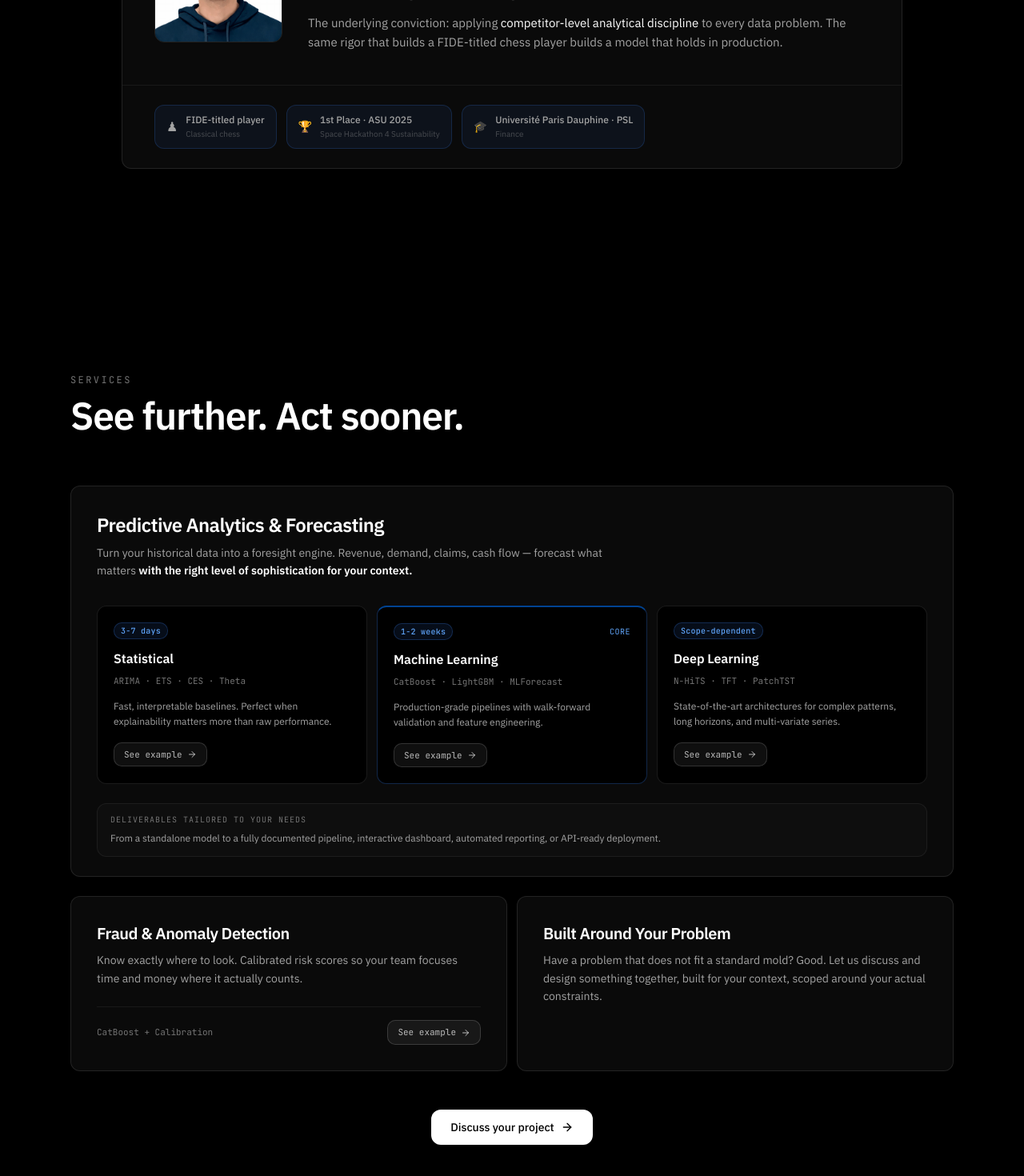
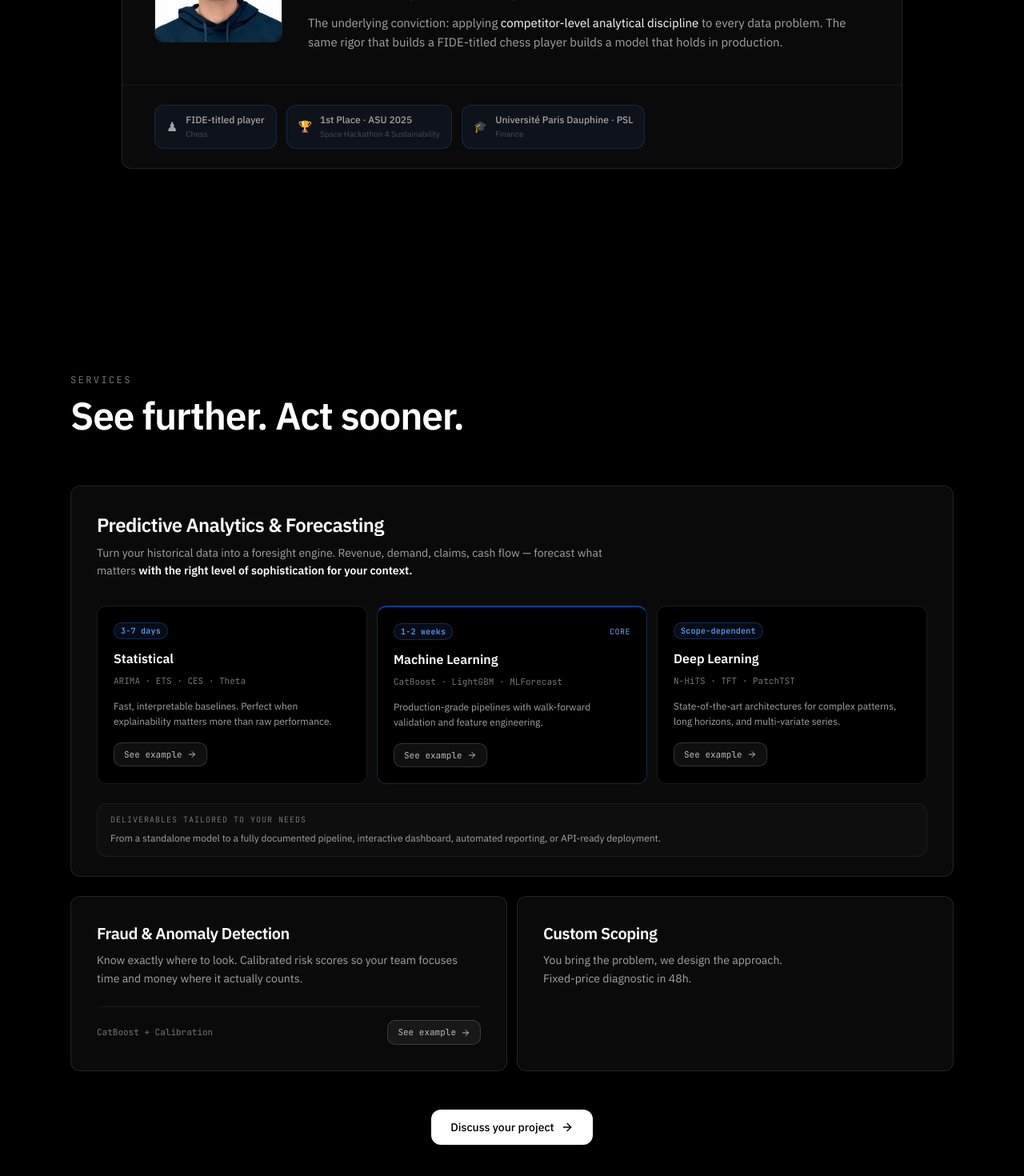
Before and after one commit to ag-algolab/ag-algolab.github.io, a React (Vite) app: page / in a window 1280 px wide. Shown: the part 1265-2735 px from the top of the page at 80% size. Built offline with nearby package versions, Linux system fonts and the light colour scheme.

Commit message:
Update App.jsx

```diff
--- a/src/App.jsx
+++ b/src/App.jsx
@@ -210,12 +210,11 @@ function ServicesSection() {
           >
             <div className="p-8 flex flex-col h-full">
               <h3 className="text-xl font-semibold text-white mb-2 tracking-tight">
-                Built Around Your Problem
+                Custom Scoping
               </h3>
               <p className="text-neutral-400 text-sm leading-relaxed flex-1">
-                Have a problem that does not fit a standard mold? Good.
-                Let us discuss and design something together, built for your context,
-                scoped around your actual constraints.
+                You bring the problem, we design the approach. <br />
+                Fixed-price diagnostic in 48h.
               </p>
             </div>
           </motion.div>
@@ -959,7 +958,7 @@ function Home() {
                     <span className="text-neutral-400 text-base leading-none">♟</span>
                     <div>
                       <p className="text-neutral-400 text-xs font-medium">FIDE-titled player</p>
-                      <p className="text-neutral-400/40 text-[10px] mt-0.5">Classical chess</p>
+                      <p className="text-neutral-400/40 text-[10px] mt-0.5">Chess</p>
                     </div>
                   </div>
 
```
